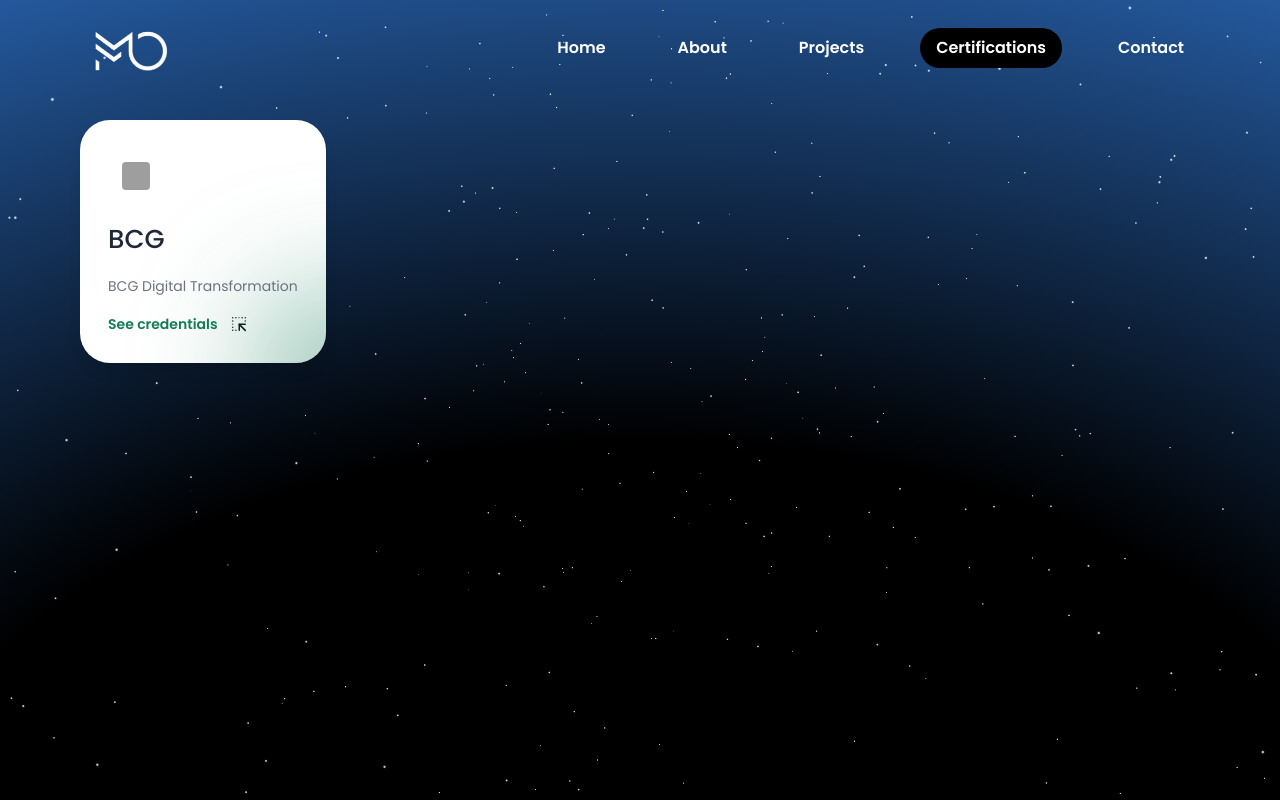
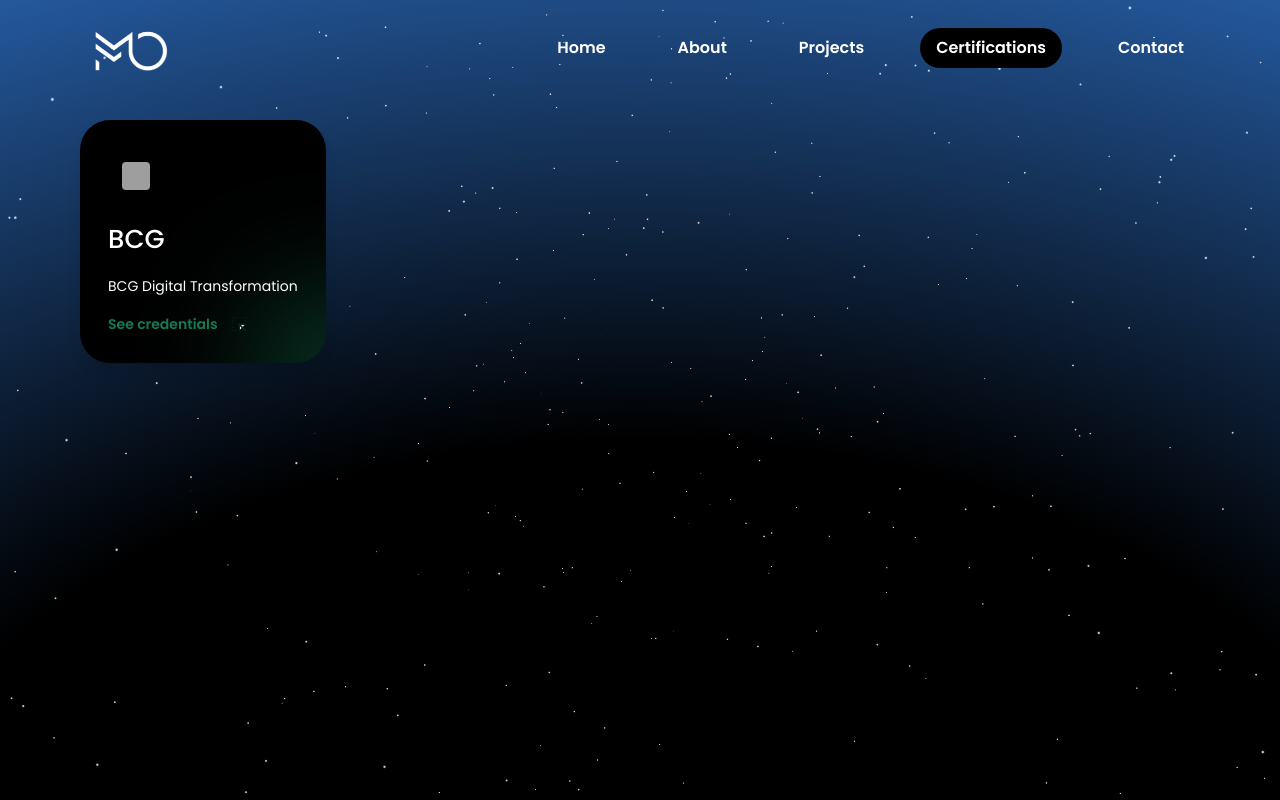
Before and after one commit to MOOUUAAD/my-portfolio, a Next.js app: page /certifications in a window 1280 px wide. Built offline with nearby package versions, Linux system fonts and the light colour scheme; grey boxes are pictures that could not be loaded.

Commit message:
certif css

```diff
--- a/app/components/CertifCard.js
+++ b/app/components/CertifCard.js
@@ -5,11 +5,10 @@ const FeatureCard = ({
   title,
   subtitle,
   hoverColor = "#23c55e",
-  credentialsLink,
   onCredentialsClick,
 }) => {
   return (
-    <div className="relative flex flex-col items-start p-7 max-w-[340px] rounded-[30px] bg-white shadow-lg transition-all duration-1000 overflow-hidden group hover-card">
+    <div className="relative flex flex-col items-start p-7 max-w-[340px] rounded-[30px] bg-black shadow-lg transition-all duration-1000 overflow-hidden group hover-card">
       {/* CSS for complex hover effects that can't be done with Tailwind alone */}
       <style jsx>{`
         .hover-card::after {
@@ -64,12 +63,12 @@ const FeatureCard = ({
         </div>
 
         {/* Title */}
-        <h3 className="text-gray-800 text-[26px] font-medium whitespace-nowrap transition-all duration-1000 my-4 group-hover:text-white">
+        <h3 className="text-white text-[26px] font-medium whitespace-nowrap transition-all duration-1000 my-4 group-hover:text-white">
           {title}
         </h3>
 
         {/* Subtitle */}
-        <p className="text-gray-500 text-sm font-normal leading-[22px] transition-all duration-1000 group-hover:text-white">
+        <p className="text-white text-sm font-normal leading-[22px] transition-all duration-1000 group-hover:text-white">
           {subtitle}
         </p>
 
@@ -82,7 +81,7 @@ const FeatureCard = ({
           See credentials
           <svg
             xmlns="http://www.w3.org/2000/svg"
-            fill="none"
+            fill="white"
             viewBox="0 0 18 19"
             height="19"
             width="18"
```
